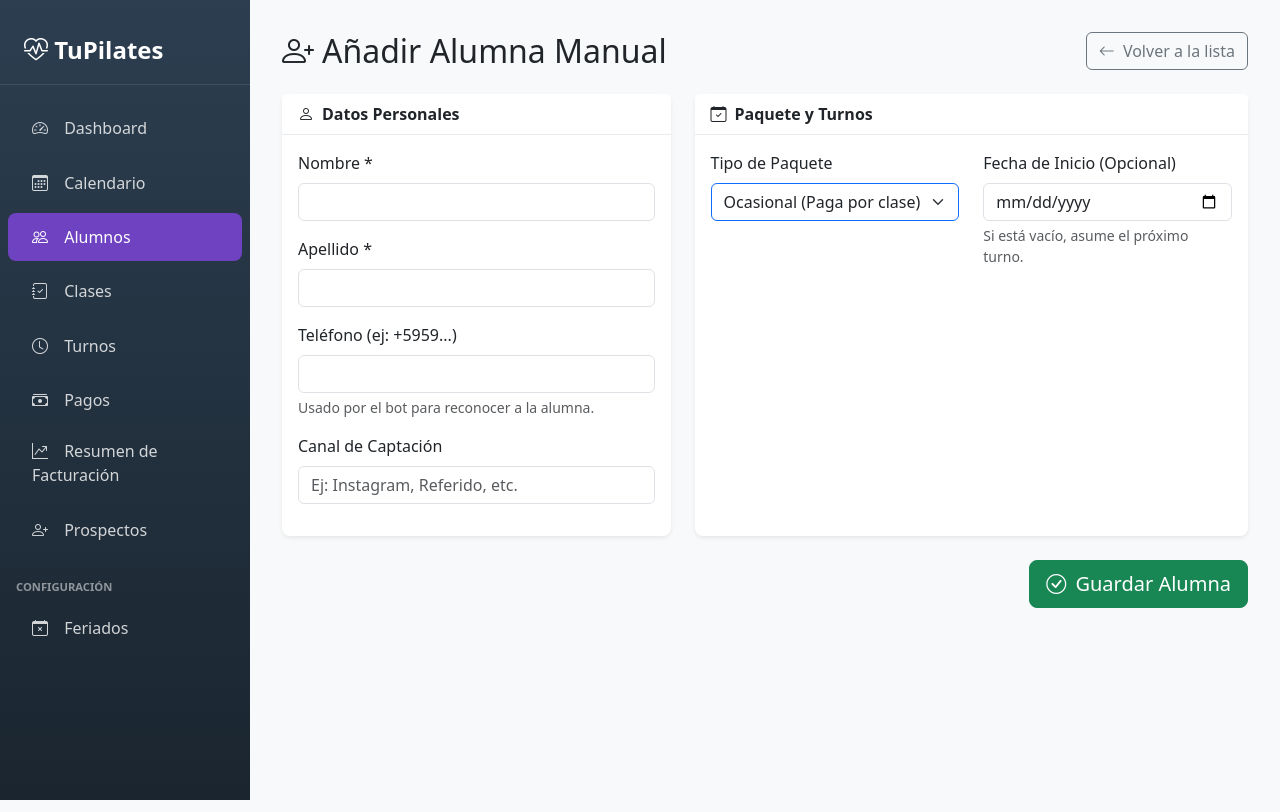
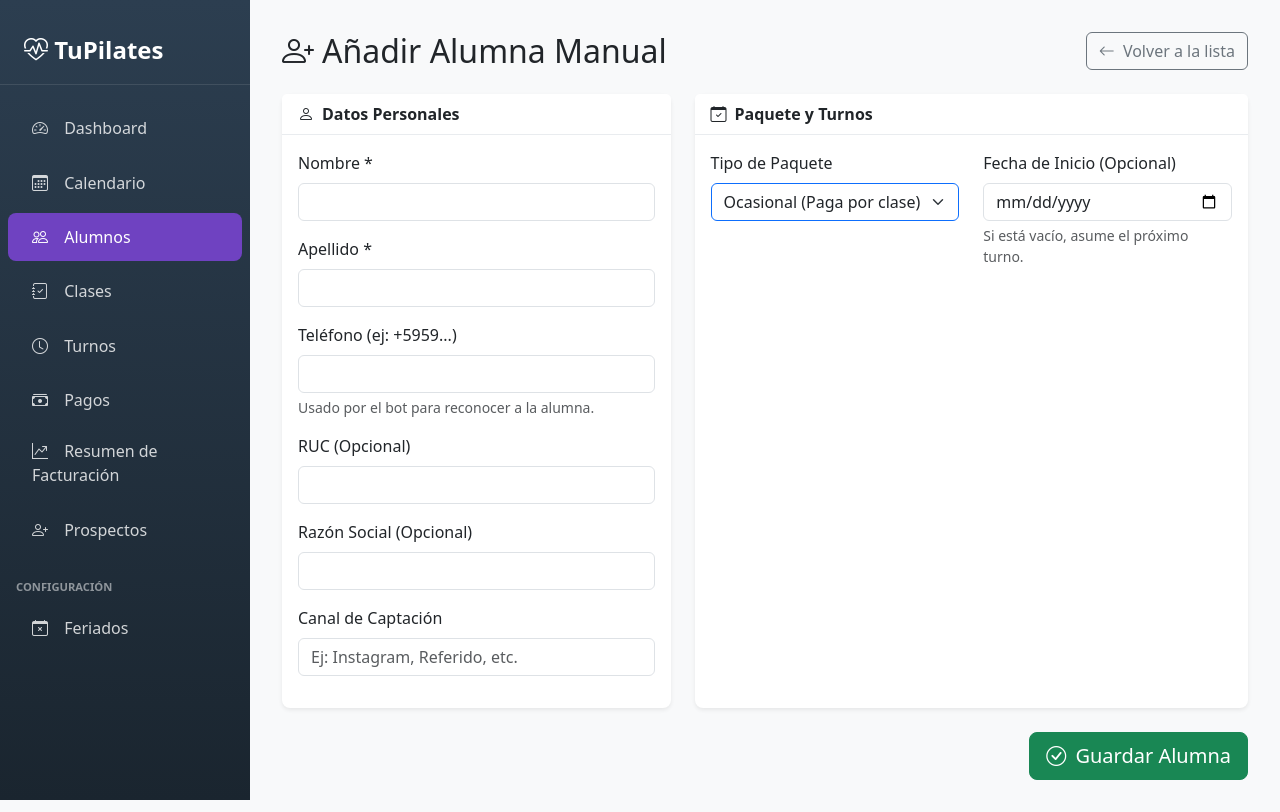
Before and after one commit to joaquingavilan/pilates, a Django app: page /panel/alumnos/crear/ in a window 1280 px wide. Run offline with Django 5.2, Linux system fonts and the light colour scheme; data comes from the database, SQL or seed files in the repository.

Commit message:
fix: correctly add ruc and razon_social to html forms

```diff
--- a/Pilapp/templates/admin_panel/alumnos/crear.html
+++ b/Pilapp/templates/admin_panel/alumnos/crear.html
@@ -34,6 +34,16 @@
                         <label for="telefono" class="form-label">Teléfono (ej: +5959...)</label>
                         <input type="text" class="form-control" id="telefono" name="telefono">
                         <div class="form-text">Usado por el bot para reconocer a la alumna.</div>
+                    </div>
+
+                    <div class="mb-3">
+                        <label for="ruc" class="form-label">RUC (Opcional)</label>
+                        <input type="text" class="form-control" id="ruc" name="ruc">
+                    </div>
+
+                    <div class="mb-3">
+                        <label for="razon_social" class="form-label">Razón Social (Opcional)</label>
+                        <input type="text" class="form-control" id="razon_social" name="razon_social">
                     </div>
 
                     <div class="mb-3">
--- a/Pilapp/templates/admin_panel/alumnos/editar.html
+++ b/Pilapp/templates/admin_panel/alumnos/editar.html
@@ -37,6 +37,11 @@
             </div>
 
             <div class="mb-3">
+                <label for="razon_social" class="form-label">Razón Social</label>
+                <input type="text" class="form-control" id="razon_social" name="razon_social" value="{{ persona.razon_social|default:'' }}">
+            </div>
+
+            <div class="mb-3">
                 <label for="estado" class="form-label">Estado</label>
                 <select class="form-select" id="estado" name="estado">
                     <option value="regular" {% if alumno.estado == 'regular' %}selected{% endif %}>Regular (Con paquete activo)</option>
```
